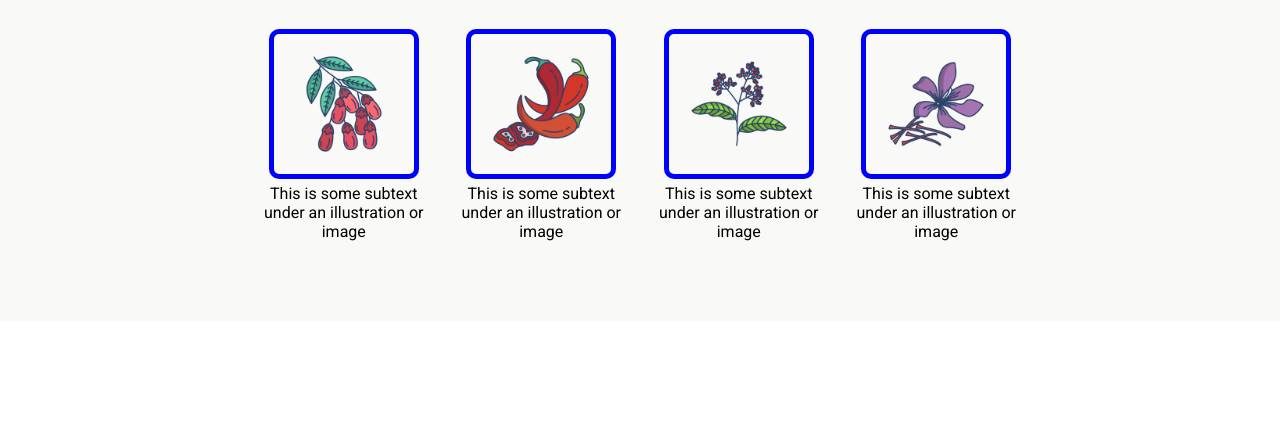
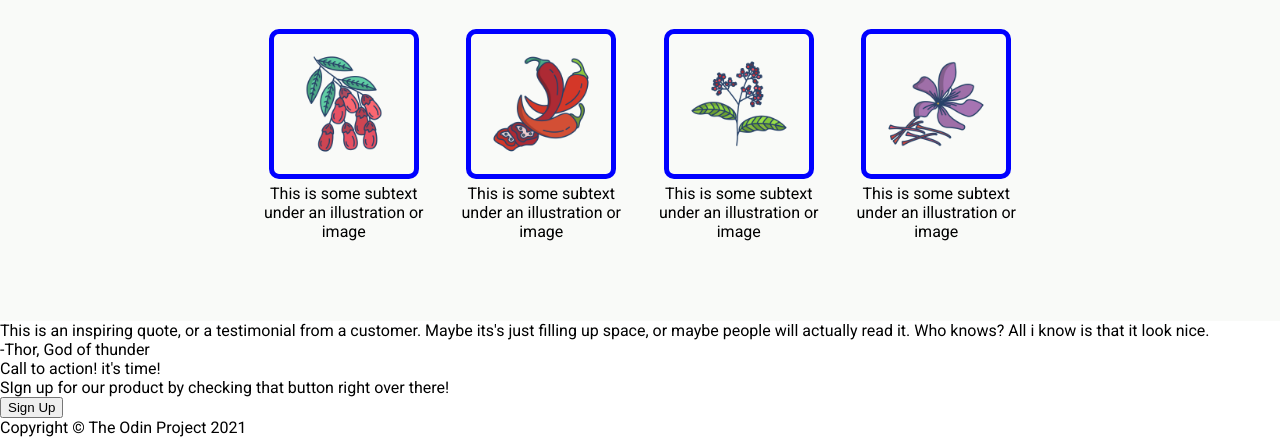
Before and after one commit to Onet26/landing-page-odin-onet, a plain HTML site: page index.html in a window 1280 px wide. Shown: the part 470-907 px from the top of the page. Before the commit the page ends 800 px from the top, so only its background shows below. Drawn offline with Linux system fonts and the light colour scheme.

Commit message:
add new section quote-seqtion, registration and footer

```diff
--- a/index.html
+++ b/index.html
@@ -57,5 +57,27 @@
             </div>
         </div>
     </div>
+
+    <div class="quote-section">
+        <div class="quote">This is an inspiring quote, or a testimonial from a customer. Maybe its's just filling up space, or maybe people will actually read it. Who knows? All i know is that it look nice.
+        </div>
+        <div class="name-quote">-Thor, God of thunder</div>
+    </div>
+
+    <div class="registration">
+        <div class="reminder">
+            <div class="reg-call">
+                <div class="call">Call to action! it's time!</div>
+                <div class="call-info">SIgn up for our product by checking that button right over there!</div>
+            </div>
+            <div class="reg-button">
+            <button class="sign-up">Sign Up</button>
+            </div>
+        </div>
+    </div>
+
+    <div class="footer">
+        <div class="copyright">Copyright &copy; The Odin Project 2021</div>
+    </div>
 </body>
 </html>
```
